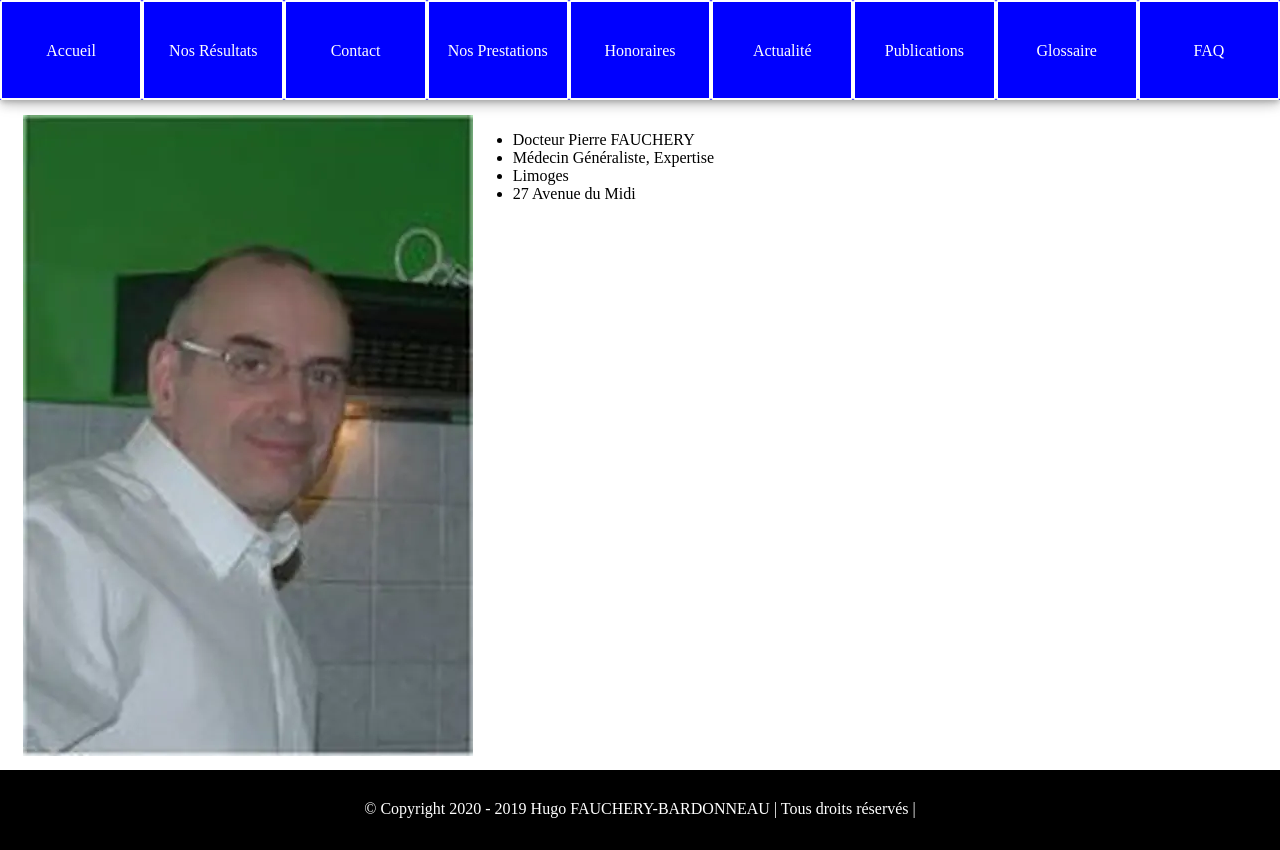
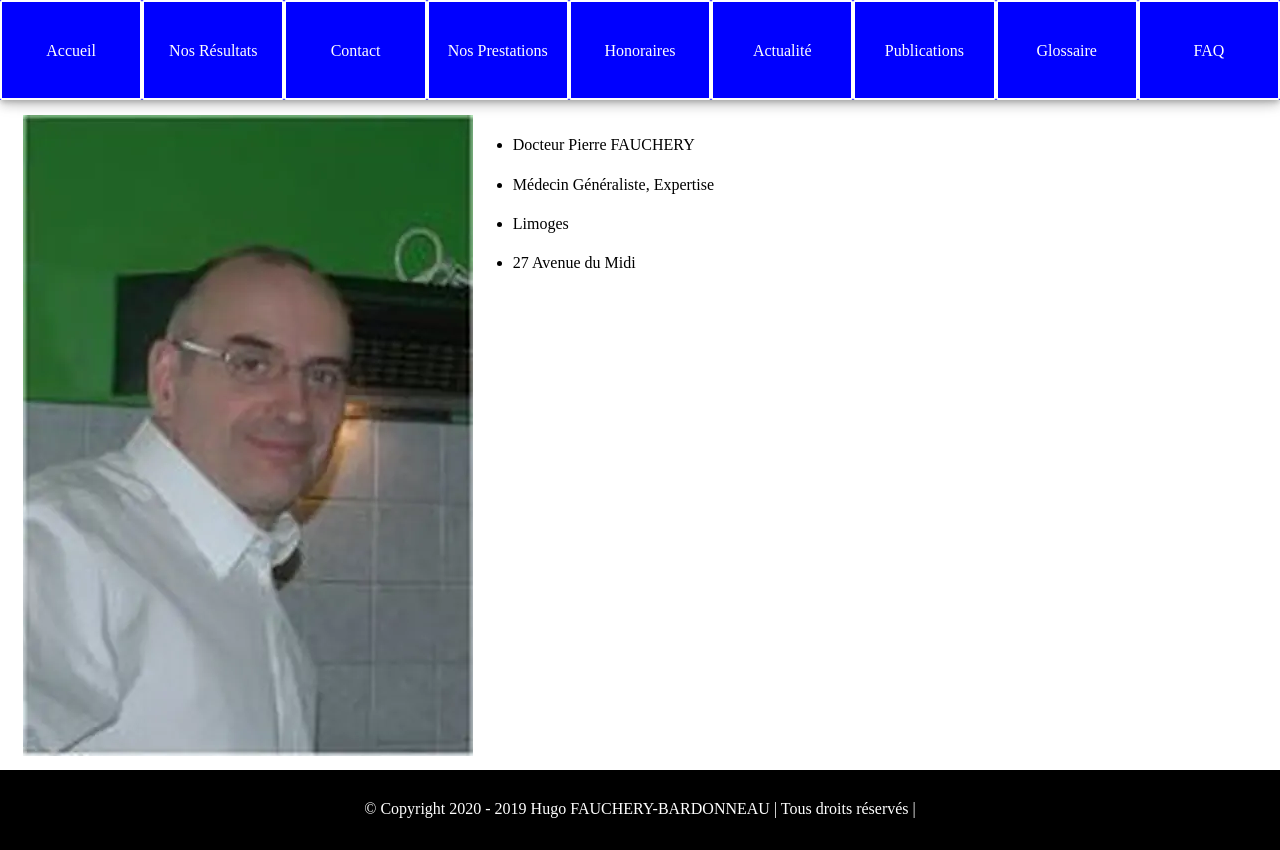
Before and after one commit to Reapy13/door, an Angular app: page / in a window 1280 px wide. Built offline with nearby package versions, Linux system fonts and the light colour scheme.

Commit message:
feat(#16) : Adds section title  balise for SEO.

```diff
--- a/src/app/components/home/home.component.css
+++ b/src/app/components/home/home.component.css
@@ -3,6 +3,10 @@
     margin: 10px;
 }
 
+h4 {
+    font-weight: normal;
+}
+
 .picture {
     z-index: 0;
 }
--- a/src/app/components/home/home.component.html
+++ b/src/app/components/home/home.component.html
@@ -4,9 +4,9 @@
     </div>
     <div *ngIf="homePage=='Accueil'">
         <ul>
-            <li>Docteur Pierre FAUCHERY</li>
-            <li>Médecin Généraliste, Expertise</li>
-            <li>Limoges</li>
+            <li><h4>Docteur Pierre FAUCHERY</h4></li>
+            <li><h4>Médecin Généraliste, Expertise</h4></li>
+            <li><h4>Limoges</h4></li>
             <li>27 Avenue du Midi</li>
         </ul>
     </div>
```
